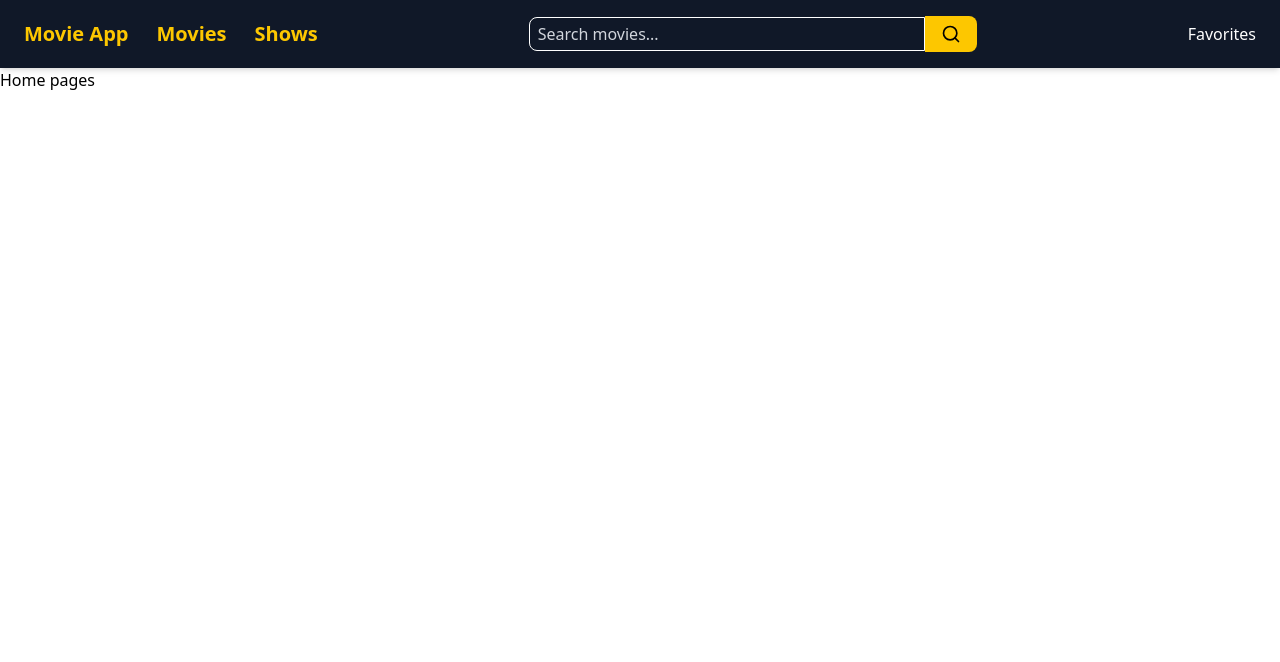
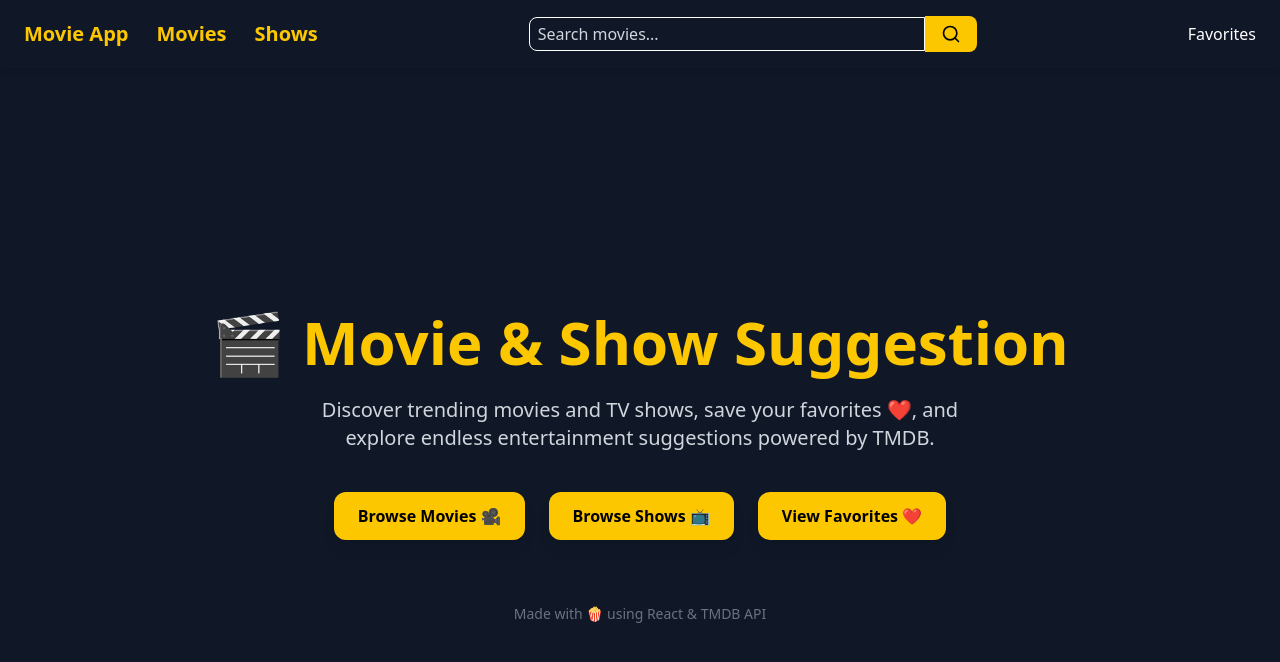
Before and after one commit to Sujalstha22/React-moviesuggestion-TMDB-, a React (Vite) app: page / in a window 1280 px wide. Shown: the top 662 px of the page. Built offline with nearby package versions, Linux system fonts and the light colour scheme.

Commit message:
add show page and home page with a showcard component

```diff
--- a/src/App.jsx
+++ b/src/App.jsx
@@ -16,7 +16,7 @@ function App() {
         <Route path="/" element={<Home />} />
         <Route path="/favorites" element={<Favorites />} />
         <Route path="/movie" element={<Movie searchQuery={searchQuery} />} />
-        <Route path="/shows" element={<Show />} />
+        <Route path="/show" element={<Show />} />
       </Routes>
     </>
   );
--- /dev/null
+++ b/src/Components/Showcard.jsx
@@ -0,0 +1,45 @@
+import { useMovieContext } from "../Contexts/useMovieContect";
+
+const Showcard = ({ movie }) => {
+  const { isFavorite, addToFavorites, removeFromFavorites } = useMovieContext();
+  const favorite = isFavorite(movie.id);
+
+  const handleFavoriteClick = (e) => {
+    e.preventDefault();
+    if (favorite) removeFromFavorites(movie.id);
+    else addToFavorites(movie);
+  };
+
+  return (
+    <div className="w-75 h-110 bg-gray-800 rounded-xl overflow-hidden shadow-lg transform transition duration-200 hover:scale-105 hover:opacity-90">
+      {/* Poster */}
+      <div className="relative">
+        <img
+          src={`https://image.tmdb.org/t/p/w500${movie.poster_path}`}
+          alt={movie.title}
+          className="w-full h-80 object-cover border-b-2 border-yellow-400"
+        />
+
+        {/* Favorite Button */}
+        <button
+          onClick={handleFavoriteClick}
+          className={`absolute top-3 right-3 p-3 rounded-full duration-300
+            ${
+              favorite
+                ? "bg-white text-gray-800 hover:bg-yellow-400 "
+                : " hover:bg-red-600"
+            }`}
+        >
+          {favorite ? "💖" : "🤍"}
+        </button>
+      </div>
+
+      <div className="p-4 text-center">
+        <h3 className="text-lg font-semibold text-white">{movie.name}</h3>
+        <p className="text-gray-400 text-sm">{movie.release_date}</p>
+      </div>
+    </div>
+  );
+};
+
+export default Showcard;
--- a/src/pages/Home.jsx
+++ b/src/pages/Home.jsx
@@ -1,7 +1,46 @@
 import React from "react";
+import { Link } from "react-router-dom";
 
 const Home = () => {
-  return <div>Home pages</div>;
+  return (
+    <div className="min-h-screen bg-gray-900 text-white flex flex-col items-center justify-center px-6 py-16">
+      {/* Hero Section */}
+      <h1 className="text-4xl md:text-6xl font-extrabold text-yellow-400 mb-6 text-center">
+        🎬 Movie & Show Suggestion
+      </h1>
+      <p className="text-gray-300 text-lg md:text-xl text-center max-w-2xl mb-10">
+        Discover trending movies and TV shows, save your favorites ❤️, and
+        explore endless entertainment suggestions powered by TMDB.
+      </p>
+
+      {/* CTA Buttons */}
+      <div className="flex gap-6 flex-wrap justify-center">
+        <Link
+          to="/movie"
+          className="bg-yellow-400 hover:bg-yellow-500 text-black font-semibold px-6 py-3 rounded-xl shadow-lg transition"
+        >
+          Browse Movies 🎥
+        </Link>
+        <Link
+          to="/show"
+          className="bg-yellow-400 hover:bg-yellow-500 text-black font-semibold px-6 py-3 rounded-xl shadow-lg transition"
+        >
+          Browse Shows 📺
+        </Link>
+        <Link
+          to="/favorites"
+          className="bg-yellow-400 hover:bg-yellow-500 text-black font-semibold px-6 py-3 rounded-xl shadow-lg transition"
+        >
+          View Favorites ❤️
+        </Link>
+      </div>
+
+      {/* Footer */}
+      <footer className="mt-16 text-gray-500 text-sm text-center">
+        Made with 🍿 using React & TMDB API
+      </footer>
+    </div>
+  );
 };
 
 export default Home;
--- a/src/pages/Movie.jsx
+++ b/src/pages/Movie.jsx
@@ -25,7 +25,7 @@ const Movie = ({ searchQuery }) => {
     };
 
     loadPopularMovies();
-  }, []); // run only once
+  }, []);
 
   return (
     <div className="min-h-screen bg-gray-900 text-white px-6 py-10">
--- a/src/pages/Show.jsx
+++ b/src/pages/Show.jsx
@@ -1,7 +1,50 @@
-import React from "react";
+import React, { useEffect, useState } from "react";
+import { getShows } from "../services/api";
+import Moviecard from "../Components/Moviecard";
+import Showcard from "../Components/Showcard";
 
 const Show = () => {
-  return <div></div>;
+  const [shows, setShows] = useState([]);
+  const [error, setError] = useState(null);
+  const [loading, setLoading] = useState(true);
+
+  useEffect(() => {
+    const loadPopularShows = async () => {
+      try {
+        const popularShows = await getShows();
+        setShows(popularShows);
+      } catch (error) {
+        console.log(error);
+        setError("Failed to load latest shows");
+      } finally {
+        setLoading(false);
+      }
+    };
+
+    loadPopularShows();
+  }, []);
+
+  return (
+    <div className="min-h-screen bg-gray-900 text-white px-6 py-10">
+      <h1 className="text-3xl font-bold text-center text-yellow-400 mb-10">
+        Show Collection
+      </h1>
+
+      {error && <div className="text-red-500 text-center mb-4">{error}</div>}
+
+      {loading ? (
+        <div className="text-center">Loading..</div>
+      ) : shows.length > 0 ? (
+        <div className="grid gap-x-1 gap-y-8 grid-cols-1 sm:grid-cols-2 md:grid-cols-3 lg:grid-cols-4">
+          {shows.map((show) => (
+            <Showcard movie={show} key={show.id} />
+          ))}
+        </div>
+      ) : (
+        <p className="text-center text-gray-400">No shows found.</p>
+      )}
+    </div>
+  );
 };
 
 export default Show;
--- a/src/services/api.js
+++ b/src/services/api.js
@@ -18,5 +18,7 @@ export const searchMovies = async (query) => {
 };
 
 export const getShows = async () => {
-  const response = await fetch(`${BASE_URL}/shows/`);
+  const response = await fetch(`${BASE_URL}/tv/popular?api_key=${API_KEY}`);
+  const data = await response.json();
+  return data.results;
 };
```
